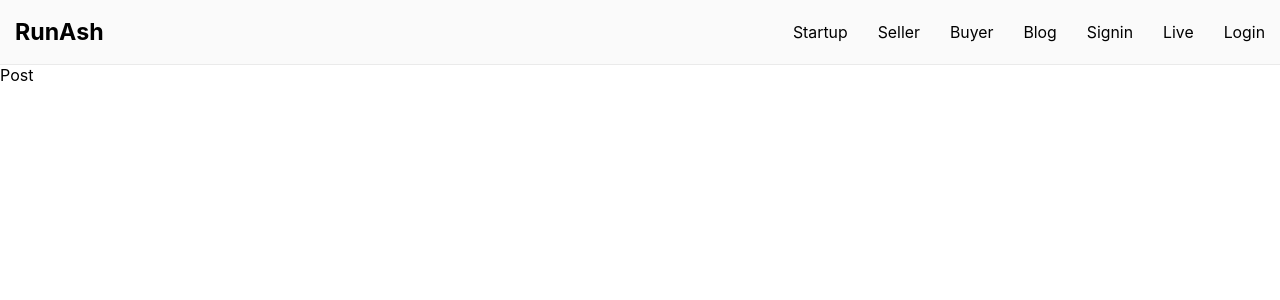
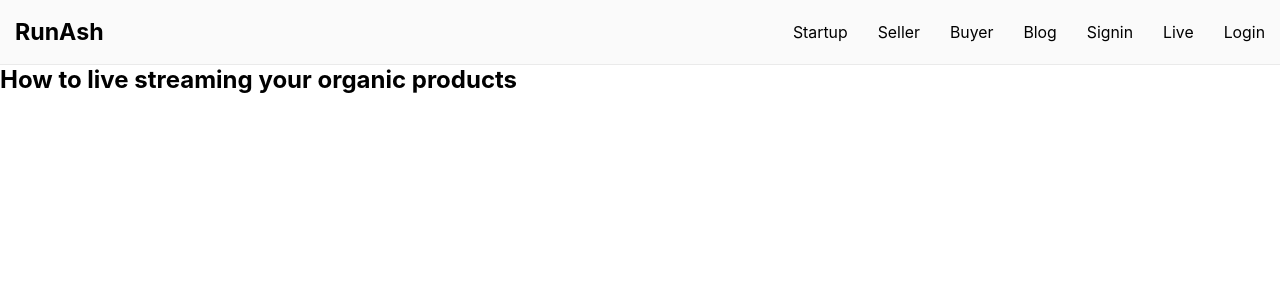
Before and after one commit to rammurmu/next, a Next.js app: page /posts/six-post in a window 1280 px wide. Shown: the top 300 px of the page. Built offline with nearby package versions, Linux system fonts and the light colour scheme.

Commit message:
Create six-post.js

```diff
--- /dev/null
+++ b/pages/posts/six-post.js
@@ -0,0 +1,3 @@
+export default function SixPost() {
+  return <h1>How to live streaming your organic products</h1>;
+}
```
